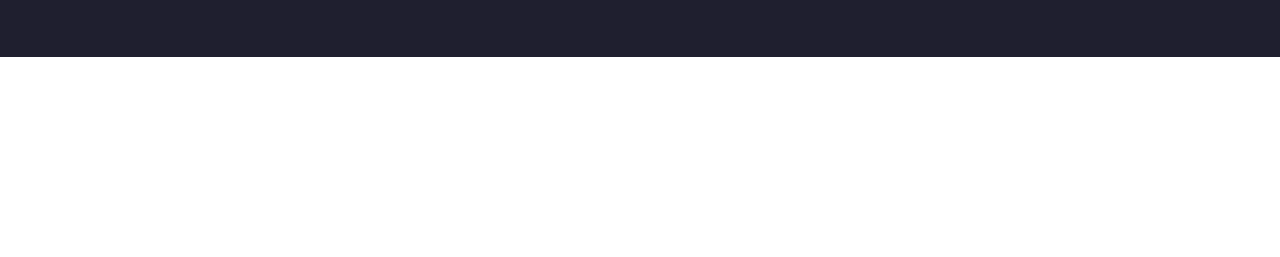
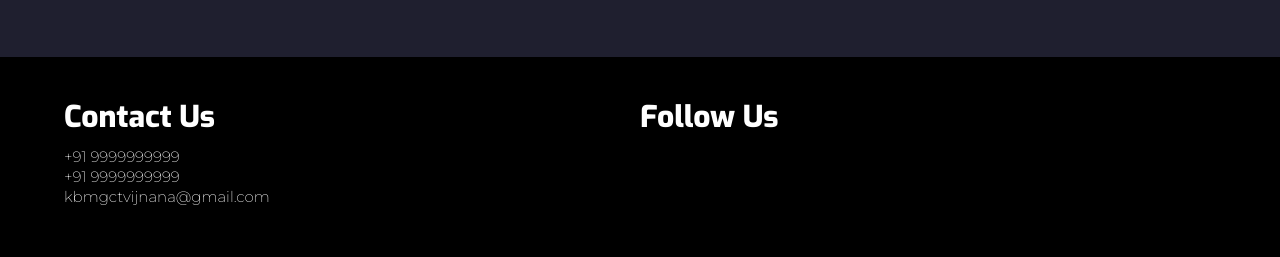
Before and after one commit to Dhanush-ck/vijnana25, a plain HTML site: page public/index.html in a window 1280 px wide. Shown: the part 2201-2458 px from the top of the page. Before the commit the page ends 2258 px from the top, so only its background shows below. Drawn offline with Linux system fonts and the light colour scheme; a web font is replaced by a local one.

Commit message:
feat : Added connect section

```diff
--- a/public/index.html
+++ b/public/index.html
@@ -148,6 +148,25 @@
                 </div>
             </div>
         </div>
+
+        <div class="connect">
+            <div class="connect-elements">
+                <div class="contact">
+                    <h2>Contact Us</h2>
+                    <p>
+                        <a href="tel:">+91 9999999999</a><br>
+                        <a href="tel:">+91 9999999999</a><br>
+                        <a href="mailto:dhanushck01@gmail.com">kbmgctvijnana@gmail.com</a>
+                    </p>
+                </div>
+                <div class="follow">
+                    <h2>Follow Us</h2>
+                    <a href=""><img src="" ></a>
+                    <a href=""><img src="" ></a>
+                </div>
+            </div>
+        </div>
+
     </div>
     <script src="./js/script.js"></script>
 </body>
```
